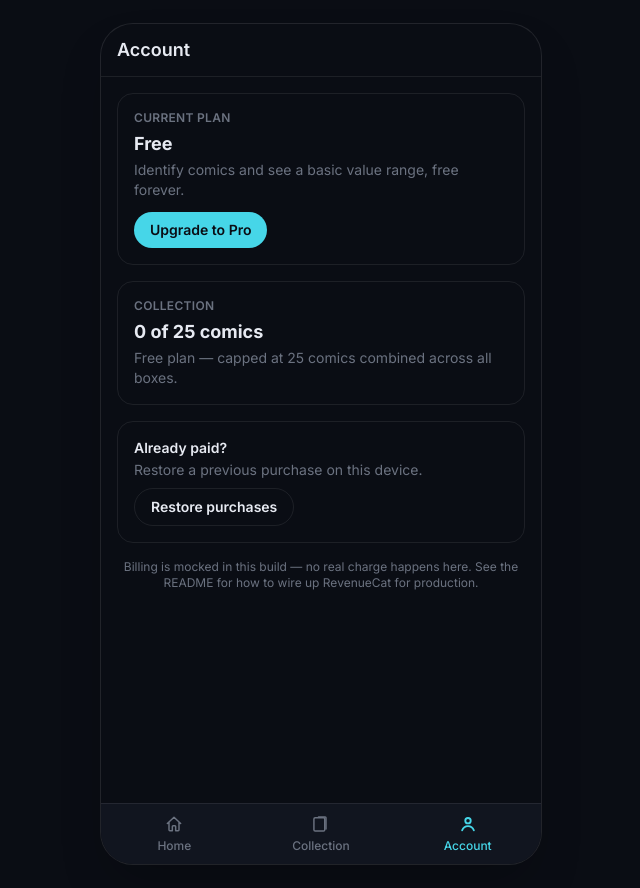
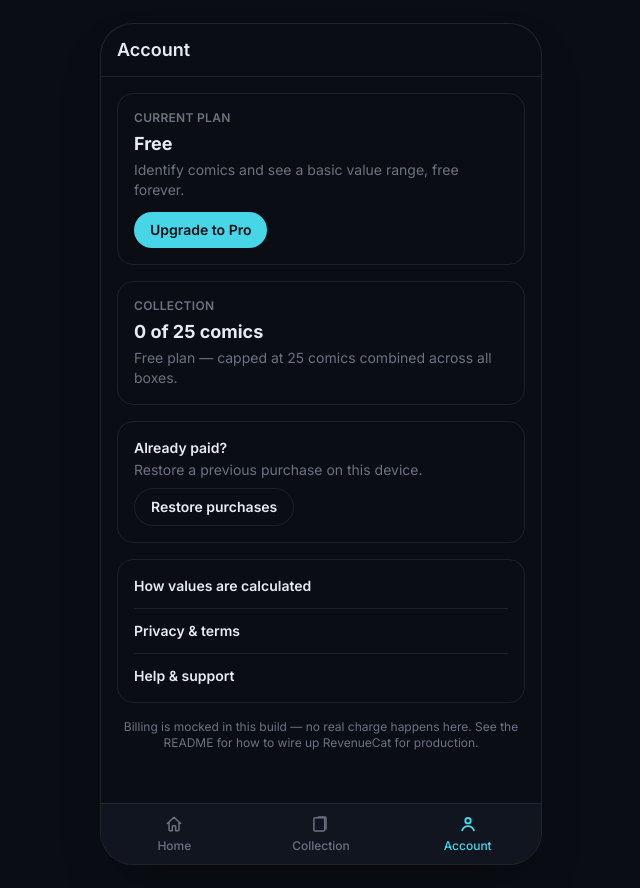
Before and after one commit to treyfivefilm-glitch/Idk, a React (Vite) app: page /account in a window 1280 px wide. Shown: the whole page, without its empty margins (319-959 px from the left). Built offline with nearby package versions, Linux system fonts and the light colour scheme; no server answers; the database is empty.

Commit message:
Add methodology, privacy, and help links to Account page
Step 5 of the UI simplification pass. Adds "How values are
calculated", "Privacy & terms", and "Help & support" rows, each
opening a bottom sheet with honest, demo-appropriate content. Billing
and plan labels are left untouched.

```diff
--- a/src/pages/AccountPage.tsx
+++ b/src/pages/AccountPage.tsx
@@ -1,6 +1,7 @@
 import { useState } from 'react';
 import { Link } from 'react-router-dom';
 import { PageHeader } from '../components/layout/PageHeader';
+import { BottomSheet } from '../components/BottomSheet';
 import { useBilling } from '../context/useBilling';
 import { useCollection } from '../context/useCollection';
 import { FREE_COLLECTION_LIMIT } from '../lib/limits';
@@ -11,6 +12,9 @@ export function AccountPage() {
   const [confirmingCancel, setConfirmingCancel] = useState(false);
   const [restoring, setRestoring] = useState(false);
   const [justCancelled, setJustCancelled] = useState(false);
+  const [methodologyOpen, setMethodologyOpen] = useState(false);
+  const [privacyOpen, setPrivacyOpen] = useState(false);
+  const [helpOpen, setHelpOpen] = useState(false);
 
   async function handleCancel() {
     await cancel();
@@ -120,11 +124,64 @@ export function AccountPage() {
           </button>
         </div>
 
+        <div className="rounded-2xl border border-slate-200 p-4">
+          <button
+            type="button"
+            onClick={() => setMethodologyOpen(true)}
+            className="block w-full text-left text-sm font-semibold text-ink"
+          >
+            How values are calculated
+          </button>
+          <div className="my-3 border-t border-slate-100" />
+          <button
+            type="button"
+            onClick={() => setPrivacyOpen(true)}
+            className="block w-full text-left text-sm font-semibold text-ink"
+          >
+            Privacy &amp; terms
+          </button>
+          <div className="my-3 border-t border-slate-100" />
+          <button
+            type="button"
+            onClick={() => setHelpOpen(true)}
+            className="block w-full text-left text-sm font-semibold text-ink"
+          >
+            Help &amp; support
+          </button>
+        </div>
+
         <p className="px-1 text-center text-xs text-ink-soft">
           Billing is mocked in this build — no real charge happens here. See the README for how to wire up
           RevenueCat for production.
         </p>
       </div>
+
+      <BottomSheet open={methodologyOpen} title="How values are calculated" onClose={() => setMethodologyOpen(false)}>
+        <ol className="list-decimal space-y-1.5 pl-5 text-sm text-ink-soft">
+          <li>
+            Raw comes from currently-listed asking prices; graded comes from actual sold sales. We never blend the
+            two into one number.
+          </li>
+          <li>We drop the single highest and single lowest entry, since those are usually outliers.</li>
+          <li>We report the low–high range and median of what's left.</li>
+          <li>We adjust the raw range for the condition you select. A certified grade already accounts for condition.</li>
+        </ol>
+      </BottomSheet>
+
+      <BottomSheet open={privacyOpen} title="Privacy & terms" onClose={() => setPrivacyOpen(false)}>
+        <p className="text-sm text-ink-soft">
+          This is a demo build of PanelWorth. Your collection and any photos you add are stored only on this
+          device — nothing is uploaded to a server. A full privacy policy and terms of service will be published
+          here before any public launch.
+        </p>
+      </BottomSheet>
+
+      <BottomSheet open={helpOpen} title="Help & support" onClose={() => setHelpOpen(false)}>
+        <p className="text-sm text-ink-soft">
+          PanelWorth is still in development. If something looks wrong or you have a question, support channels
+          will be listed here once this app is live.
+        </p>
+      </BottomSheet>
     </div>
   );
 }
```
